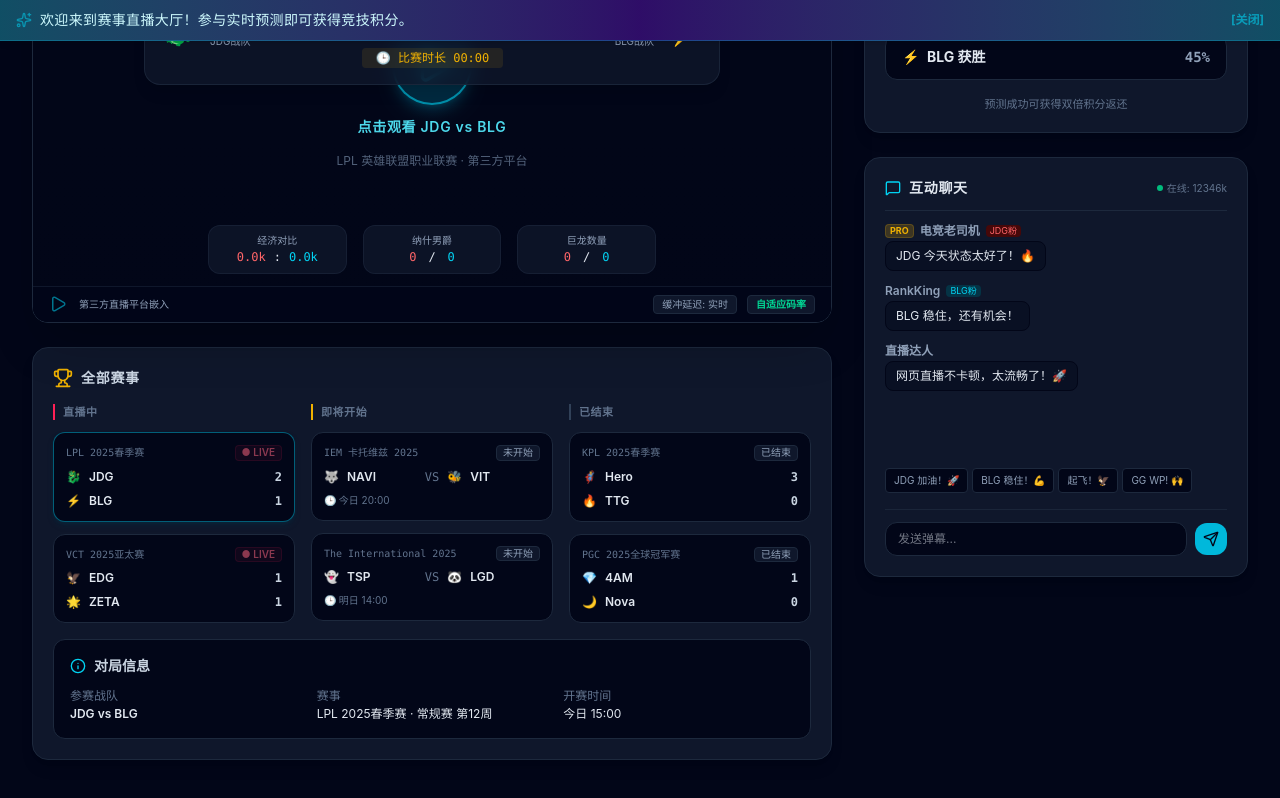
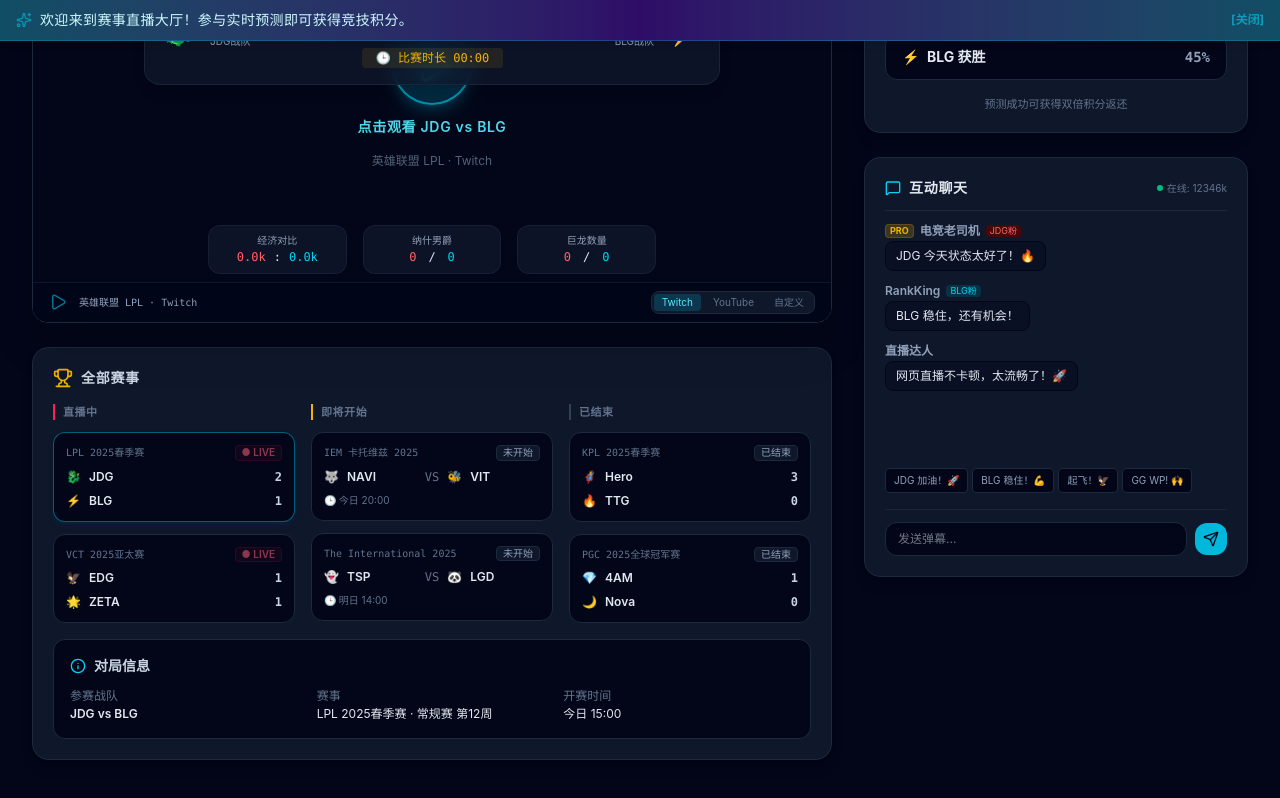
Before and after one commit to Yvan520/esports, a React (Vite) app: page / in a window 1280 px wide. Both pictures are taken after a click on the element 323 px from the left and 1163 px from the top of the page. Shown: the part 290-1088 px from the top of the page. Built offline with nearby package versions, Linux system fonts and the light colour scheme.

Commit message:
feat: multi-platform stream (Twitch/YouTube/Custom) with auto game mapping

```diff
--- a/src/components/LivePage.tsx
+++ b/src/components/LivePage.tsx
@@ -85,34 +85,51 @@
 
   const [isPlaying, setIsPlaying] = useState(false);
   const [embedError, setEmbedError] = useState(false);
+  const [streamPlatform, setStreamPlatform] = useState<'twitch' | 'youtube' | 'custom'>('twitch');
+  const [customStreamUrl, setCustomStreamUrl] = useState("");
   const [userChatMessage, setUserChatMessage] = useState("");
 
-  const GAME_STREAM_MAP: Record<string, { twitch: string; label: string; url?: string }> = {
-    LOL: { twitch: 'lpl', label: 'LPL 英雄联盟职业联赛' },
-    VALORANT: { twitch: 'valorant_esports', label: 'VALORANT Champions Tour' },
-    CS2: { twitch: 'esl_csgo', label: 'ESL Counter-Strike' },
-    DOTA2: { twitch: 'dota2ti', label: 'DOTA 2 The International' },
-    PUBG: { twitch: 'pubg', label: 'PUBG Esports' },
-    HONOR: { twitch: 'hoK', label: '王者荣耀赛事' },
+  const GAME_STREAM_MAP: Record<string, { twitch: string; youtube: string; label: string }> = {
+    LOL: { twitch: 'lpl', youtube: 'UC9MAhZQQd9egwWCxrwSIsJQ', label: '英雄联盟 LPL' },
+    VALORANT: { twitch: 'valorant_esports', youtube: 'UC8CXsDF7Rd0W3PRjM2SZBKA', label: 'VALORANT VCT' },
+    CS2: { twitch: 'esl_csgo', youtube: 'UC9ZR0jD4iS1L6Gq6qQqW6aQ', label: 'CS2 ESL' },
+    DOTA2: { twitch: 'dota2ti', youtube: 'UCYNDoOH6F_2yXuKA6KDOGDQ', label: 'DOTA 2 TI' },
+    PUBG: { twitch: 'pubg', youtube: 'UCnXU0J1f5Y5J5T5n5z5z5zQ', label: 'PUBG Esports' },
+    HONOR: { twitch: 'hoK', youtube: 'UCmXU0J1f5Y5J5T5n5z5z5zQ', label: '王者荣耀 KPL' },
   };
 
-  function getGameStreamKey(): string {
+  function getGameKey(): string {
     return selectedMatch.game;
   }
 
   function getStreamEmbedUrl(): string {
-    const key = getGameStreamKey();
+    const key = getGameKey();
     const info = GAME_STREAM_MAP[key];
     if (!info) return '';
+    if (streamPlatform === 'custom' && customStreamUrl) return customStreamUrl;
+    if (streamPlatform === 'youtube') {
+      return `https://www.youtube.com/embed/live_stream?channel=${info.youtube}&autoplay=1&mute=1`;
+    }
     const domain = typeof window !== 'undefined' ? window.location.hostname : 'localhost';
     return `https://player.twitch.tv/?channel=${info.twitch}&parent=${domain}&parent=www.gamewayz.com&parent=gamewayz.com&muted=true`;
   }
 
   function getStreamPageUrl(): string {
-    const key = getGameStreamKey();
+    const key = getGameKey();
     const info = GAME_STREAM_MAP[key];
     if (!info) return 'https://www.twitch.tv';
+    if (streamPlatform === 'youtube') return `https://www.youtube.com/channel/${info.youtube}/live`;
+    if (streamPlatform === 'custom' && customStreamUrl) return customStreamUrl;
     return `https://www.twitch.tv/${info.twitch}`;
+  }
+
+  function getStreamLabel(): string {
+    const key = getGameKey();
+    const info = GAME_STREAM_MAP[key];
+    if (!info) return '';
+    if (streamPlatform === 'youtube') return `${info.label} · YouTube`;
+    if (streamPlatform === 'custom') return '自定义源';
+    return `${info.label} · Twitch`;
   }
   const chatEndRef = useRef<HTMLDivElement | null>(null);
 
@@ -257,7 +274,7 @@
                           <Play className="h-10 w-10 text-cyan-400 ml-1" />
                         </div>
                         <span className="text-cyan-300 text-sm font-semibold tracking-wider">点击观看 {selectedMatch.teamA.shortName} vs {selectedMatch.teamB.shortName}</span>
-                        <span className="text-slate-500 text-xs mt-1">{GAME_STREAM_MAP[getGameStreamKey()]?.label || selectedMatch.tournament} · 第三方平台</span>
+                        <span className="text-slate-500 text-xs mt-1">{getStreamLabel()}</span>
                       </div>
                     </div>
                   )}
@@ -352,13 +369,35 @@
                         {isPlaying ? <Pause className="h-4.5 w-4.5 text-cyan-400" /> : <Play className="h-4.5 w-4.5 text-cyan-400 animate-pulse" />}
                       </span>
                       {isPlaying && <span className="h-2 w-2 rounded-full bg-rose-500 animate-ping"></span>}
-                      <span className="text-[10px] font-mono">第三方直播平台嵌入</span>
+                      <span className="text-[10px] font-mono">{getStreamLabel() || '第三方平台'}</span>
                     </div>
-                    <div className="flex items-center gap-2.5">
-                      <span className="text-[10px] bg-slate-900 px-2 py-0.5 rounded border border-slate-800">缓冲延迟: 实时</span>
-                      <span className="text-[10px] bg-slate-900 px-2 py-0.5 rounded border border-slate-800 text-emerald-400 font-semibold">自适应码率</span>
+                    <div className="flex items-center gap-2">
+                      <div className="flex gap-1 bg-slate-900 rounded-lg border border-slate-800 p-0.5">
+                        <button onClick={() => { setStreamPlatform('twitch'); setEmbedError(false); }} className={`text-[10px] px-2 py-0.5 rounded transition cursor-pointer ${streamPlatform === 'twitch' ? 'bg-cyan-500/20 text-cyan-300' : 'text-slate-500 hover:text-slate-300'}`}>Twitch</button>
+                        <button onClick={() => { setStreamPlatform('youtube'); setEmbedError(false); }} className={`text-[10px] px-2 py-0.5 rounded transition cursor-pointer ${streamPlatform === 'youtube' ? 'bg-red-500/20 text-red-300' : 'text-slate-500 hover:text-slate-300'}`}>YouTube</button>
+                        <button onClick={() => setStreamPlatform('custom')} className={`text-[10px] px-2 py-0.5 rounded transition cursor-pointer ${streamPlatform === 'custom' ? 'bg-purple-500/20 text-purple-300' : 'text-slate-500 hover:text-slate-300'}`}>自定义</button>
+                      </div>
                     </div>
                   </div>
+
+                  {/* Custom URL input */}
+                  {streamPlatform === 'custom' && (
+                    <div className="absolute bottom-12 inset-x-0 z-10 px-4 py-2 bg-slate-950/90 backdrop-blur-sm border-t border-slate-800/50 flex gap-2">
+                      <input
+                        type="text"
+                        value={customStreamUrl}
+                        onChange={(e) => setCustomStreamUrl(e.target.value)}
+                        placeholder="粘贴直播嵌入地址 (支持任意平台的 iframe 链接)"
+                        className="flex-1 bg-slate-900 border border-slate-700 rounded-lg px-3 py-1.5 text-xs text-slate-200 outline-none focus:border-cyan-500"
+                      />
+                      <button
+                        onClick={() => { if (customStreamUrl) { setIsPlaying(true); setEmbedError(false); } }}
+                        className="px-3 py-1.5 bg-cyan-500 hover:bg-cyan-600 text-slate-950 text-xs font-bold rounded-lg transition cursor-pointer"
+                      >
+                        应用
+                      </button>
+                    </div>
+                  )}
                 </div>
               </div>
 
```
